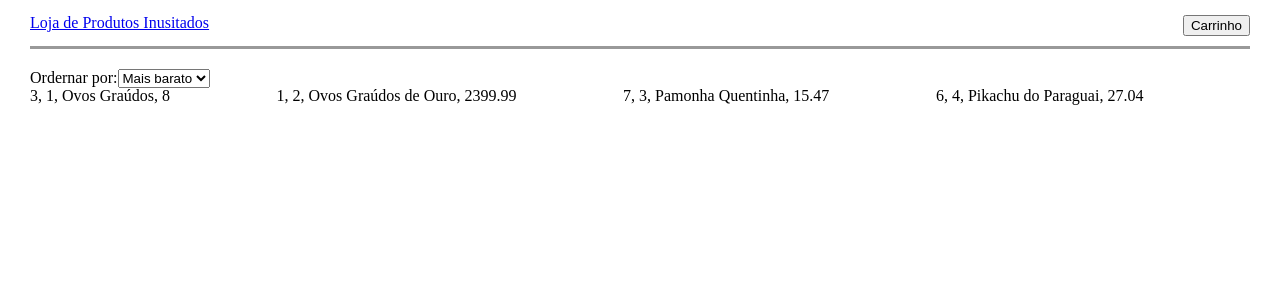
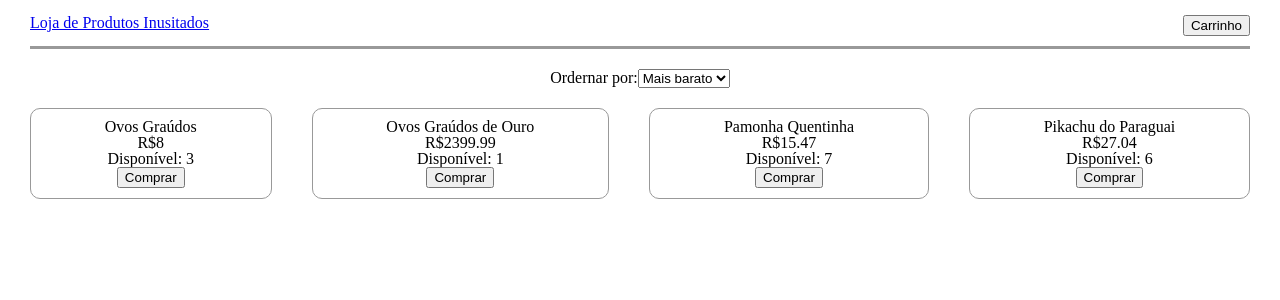
Before and after one commit to brunosantanarj/mongeral-aegon-front-end-test, a React app: page / in a window 1280 px wide. Shown: the top 300 px of the page. Built offline with nearby package versions, Linux system fonts and the light colour scheme.

Commit message:
adjusting product component style

```diff
--- a/src/components/Product.tsx
+++ b/src/components/Product.tsx
@@ -1,4 +1,5 @@
 import * as React from 'react';
+import '../styles/Product.scss';
 
 export interface IProductProps {
   available: number;
@@ -9,8 +10,11 @@ export interface IProductProps {
 
 const Product = ({ available, id, name, price }: IProductProps) => {
   return(
-    <li>
-      {`${available}, ${id}, ${name}, ${price}`}
+    <li className="product">
+      <h2>{name}</h2>
+      <p>R${price}</p>
+      <p>Disponível: {available}</p>
+      <button>Comprar</button>
     </li>
   );
 }
--- /dev/null
+++ b/src/styles/Product.scss
@@ -0,0 +1,6 @@
+.product {
+    text-align: center;
+    border: 1px solid #999;
+    padding: 10px;
+    border-radius: 10px;
+}
--- a/src/styles/ProductsList.scss
+++ b/src/styles/ProductsList.scss
@@ -1,4 +1,10 @@
+.order-by {
+  margin-bottom: 20px;
+  text-align: center;
+}
+
 .products-list {
   display: grid;
   grid-template-columns: repeat(4, auto);
+  grid-gap: 10px 40px;
 }
```
